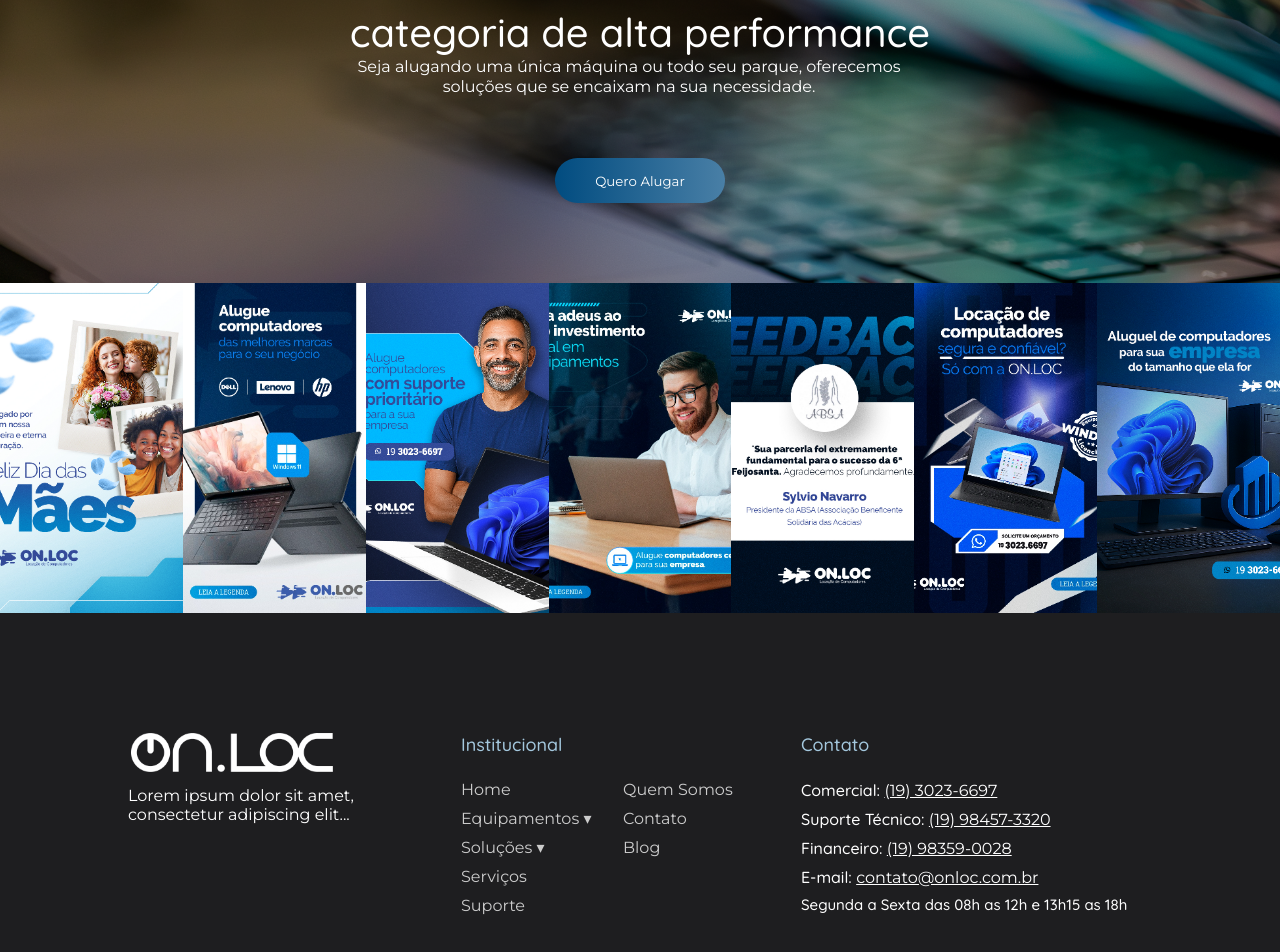
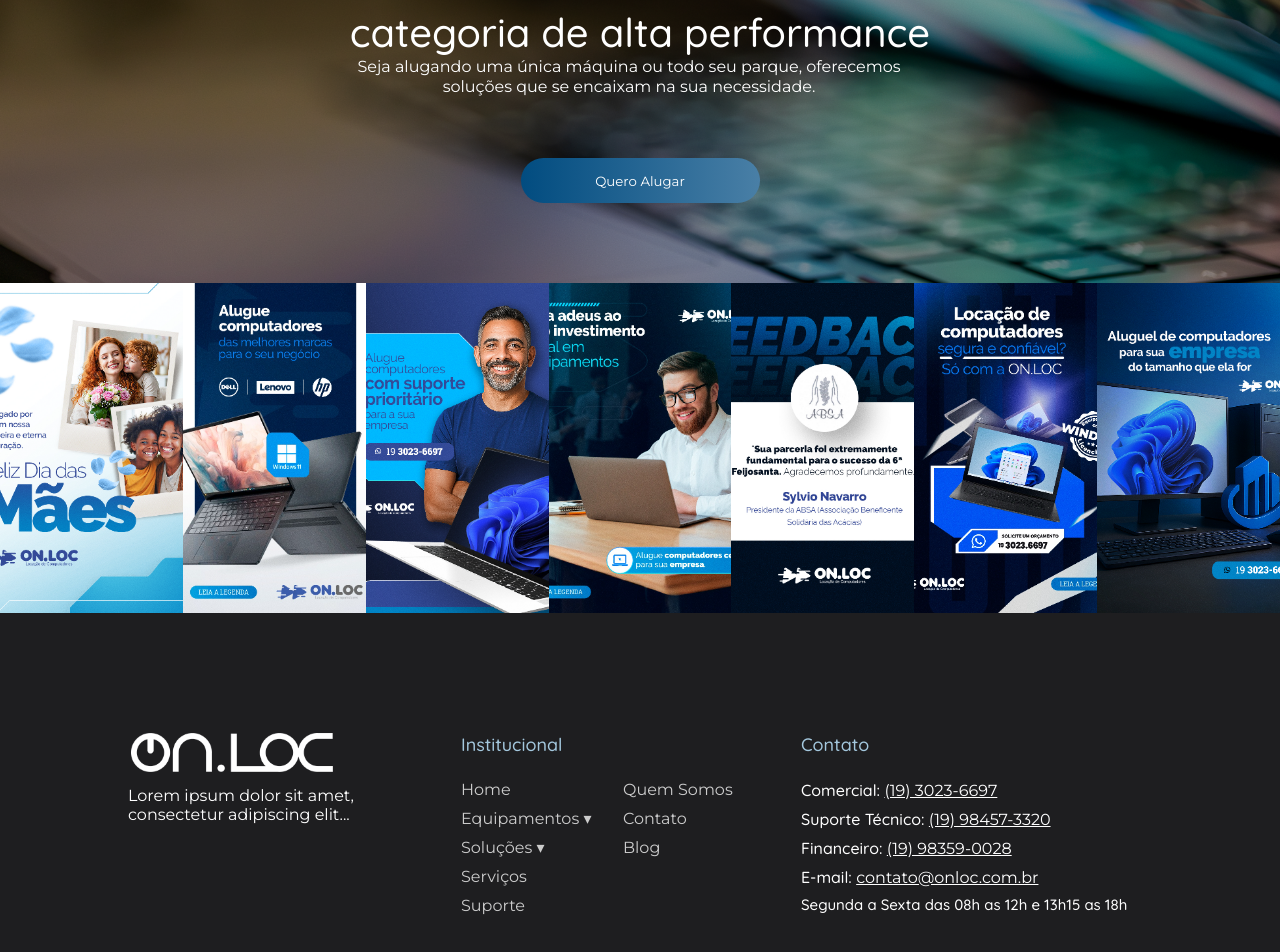
Before and after one commit to onloc/site, a React (Vite) app: page /equipamentos in a window 1280 px wide. Shown: the part 2618-3570 px from the top of the page. Built offline with nearby package versions, Linux system fonts and the light colour scheme.

Commit message:
tiny fix on buttonComponent

```diff
--- a/src/components/ButtonComponent/index.jsx
+++ b/src/components/ButtonComponent/index.jsx
@@ -11,8 +11,8 @@
     <Button
       onClick={func}
       variant={variant}
-      minWidth={minWidth}
-      flex={flex}
+      $minWidth={minWidth}
+      $flex={flex}
     >
       {text}
     </Button>
```
